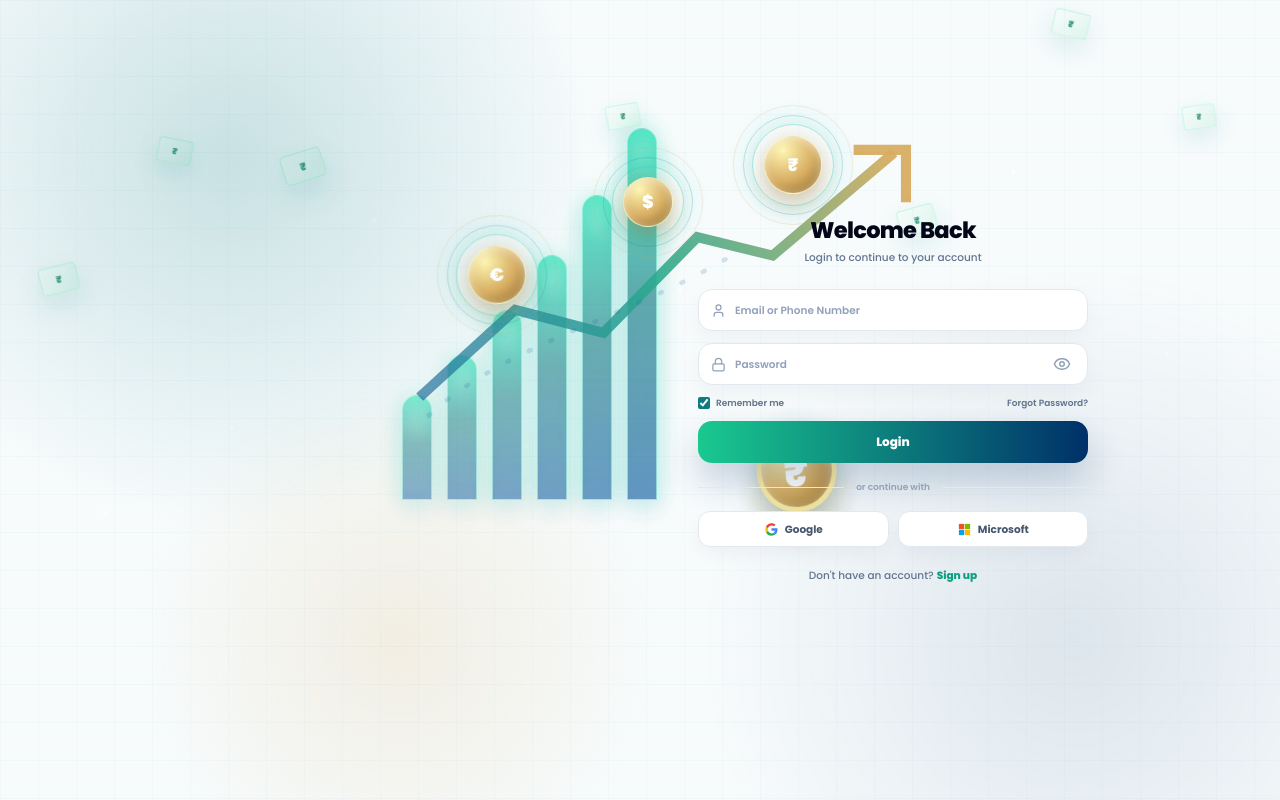
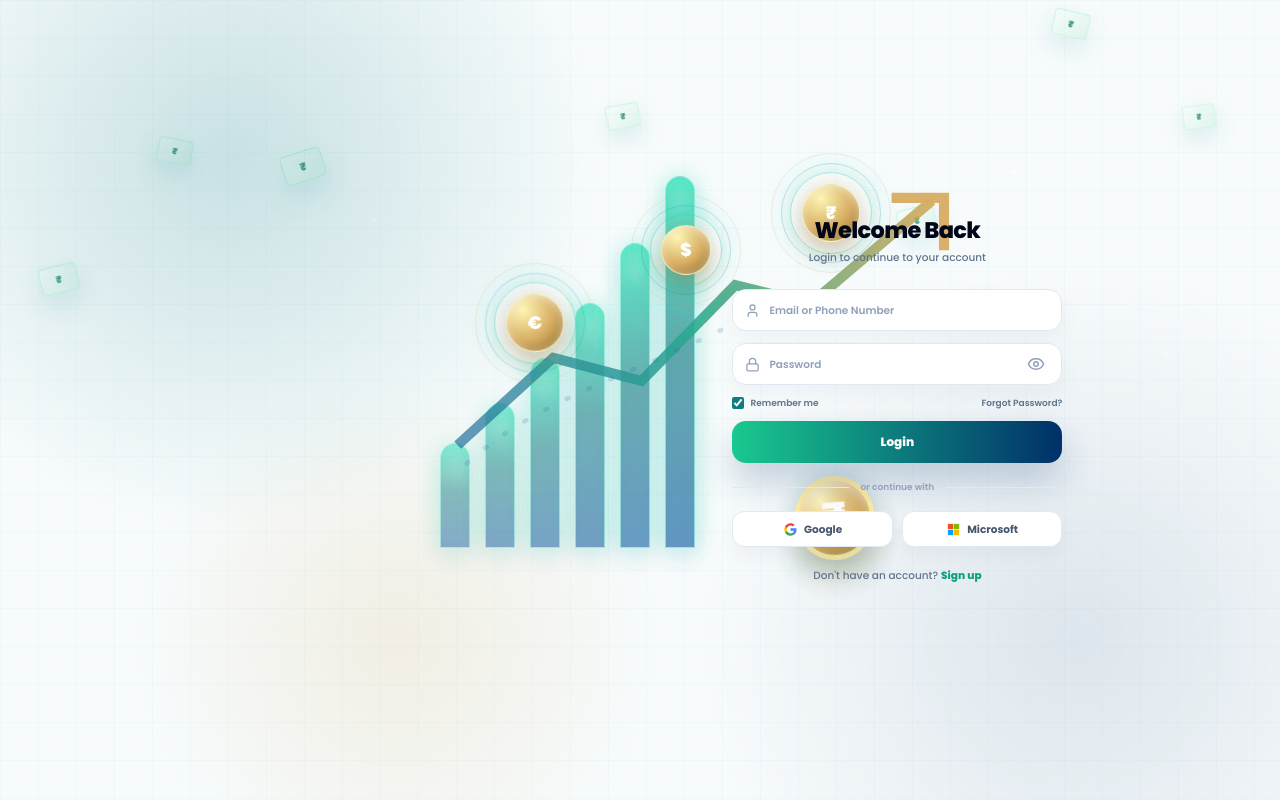
Before and after one commit to yasfath/Cashnova, a React (Vite) app in the folder cashnova-frontend/: page /auth in a window 1280 px wide. Built offline with nearby package versions, Linux system fonts and the light colour scheme; no server answers.

Commit message:
Match compact auth page layout

```diff
--- a/cashnova-frontend/src/index.css
+++ b/cashnova-frontend/src/index.css
@@ -328,16 +328,16 @@ img {
 
   .auth-main {
     align-items: center;
-    padding-right: clamp(6rem, 13vw, 18rem);
+    padding-right: clamp(12rem, 17vw, 24rem);
   }
 
   .auth-panel {
-    max-width: clamp(390px, 25vw, 430px);
+    max-width: clamp(330px, 21vw, 360px);
   }
 
   .auth-visual {
-    left: clamp(8rem, 19vw, 23rem);
-    bottom: clamp(12rem, 28vh, 18rem);
+    left: clamp(14rem, 24vw, 31rem);
+    bottom: clamp(9rem, 22vh, 14rem);
     width: clamp(560px, 38vw, 720px);
     height: clamp(460px, 52vh, 590px);
     transform: translateX(0);
@@ -347,11 +347,11 @@ img {
 
 @media (min-width: 1280px) {
   .auth-main {
-    padding-right: clamp(8rem, 15vw, 20rem);
+    padding-right: clamp(13rem, 17vw, 24rem);
   }
 
   .auth-visual {
-    left: clamp(9rem, 22vw, 25rem);
+    left: clamp(15rem, 25vw, 31rem);
   }
 }
 
@@ -372,7 +372,7 @@ img {
   }
 
   .auth-panel form {
-    margin-top: 1.25rem;
+    margin-top: 1rem;
   }
 
   .auth-panel .my-6 {
@@ -385,18 +385,18 @@ img {
   }
 
   .auth-visual {
-    bottom: 5rem;
+    bottom: 4rem;
     transform: scale(0.86);
   }
 }
 
 @media (min-width: 1536px) {
   .auth-main {
-    padding-right: clamp(12rem, 17vw, 23rem);
+    padding-right: clamp(14rem, 18vw, 24rem);
   }
 
   .auth-visual {
-    left: clamp(15rem, 25vw, 29rem);
+    left: clamp(18rem, 27vw, 33rem);
   }
 }
 
```
